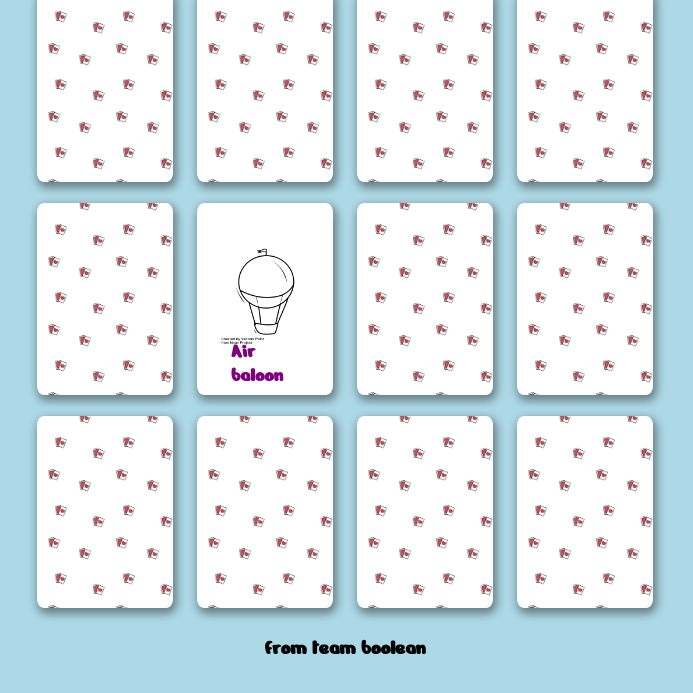
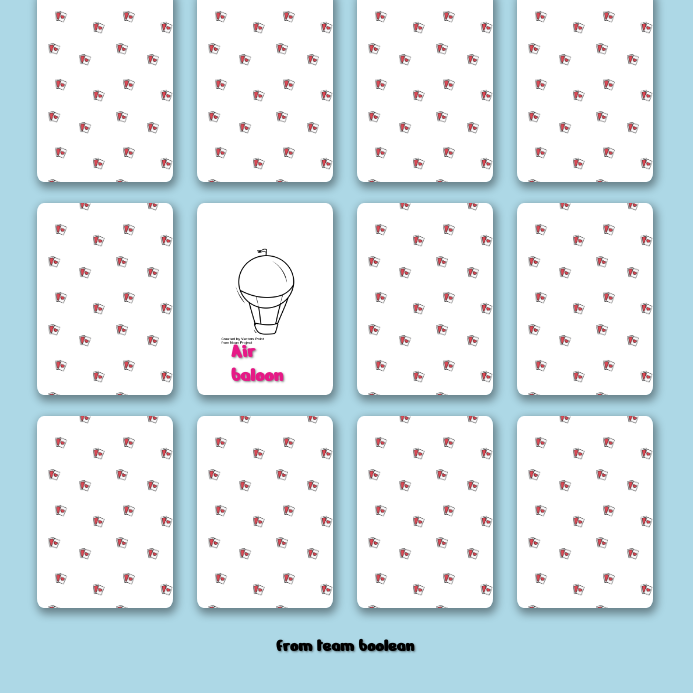
Before and after one commit to TommasoBorsatti/html-css-memory, a plain HTML site: page index.html in a window 1280 px wide. Shown: the part 101-794 px from the top of the page, without its empty margins (295-988 px from the left). Drawn offline with Linux system fonts and the light colour scheme.

Commit message:
Ritocchi estetici sui colori, ombreggiature, conclusione esercizio.

```diff
--- a/css/style.css
+++ b/css/style.css
@@ -7,6 +7,7 @@
 body{
   background-color: #ADD8E6;
   font-family: 'Nerko One', cursive;
+  text-shadow: 1px 1px 2px rgba(25, 25, 26, 0.5);
 }
 
 header{
@@ -57,11 +58,15 @@ background-color: #fff;
 
 .card > h3.didascalia{
   font-size: 20px;
-  color:purple;
+  color:#e67919;
   position: absolute;
   transform: translate(-50%);
   bottom: 4%;
   left:50%;
+}
+
+h3.didascalia.nota{
+  color: #e61986;
 }
 
 h3.didascalia.nascosta{
@@ -108,5 +113,5 @@ footer{
   text-align: center;
   padding-bottom: 5vh;
   padding-top: 2vh;
-  font-size: 14px;
+  font-size: 12px;
 }
--- a/index.html
+++ b/index.html
@@ -55,7 +55,7 @@
           </div>
           <div class="card-box">
             <div class="card" id="scoperta">
-              <h3 class="didascalia">Air baloon</h3>
+              <h3 class="didascalia nota">Air baloon</h3>
             </div>
           </div>
           <div class="card-box">
```
Also changed, not shown: img/screen1.png.
